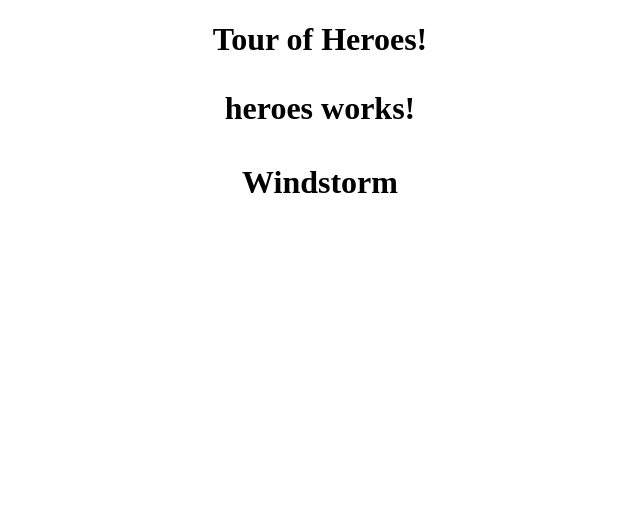
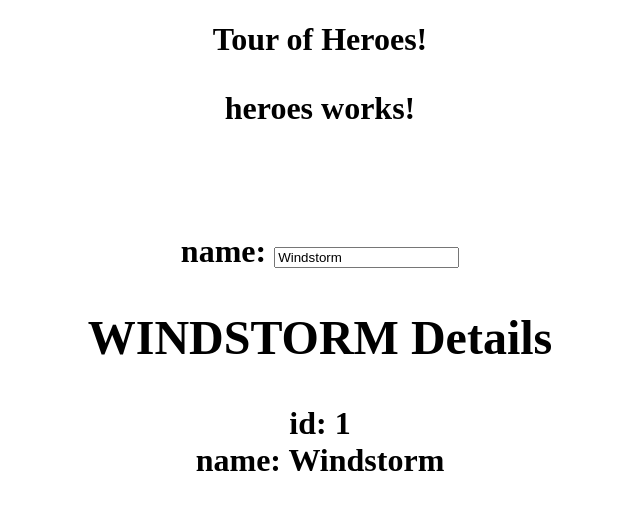
Before and after one commit to Vanals/Angular-tour-of-heroes, an Angular app: page / in a window 1280 px wide. Shown: the top 510 px of the page, without its empty margins (320-960 px from the left). Built offline with nearby package versions, Linux system fonts and the light colour scheme.

Commit message:
Applied the UppercasePipe to format the hero.name use two-way data binding with the ngModel directive Imported FormsModule in the AppModule

```diff
--- a/src/app/app.module.ts
+++ b/src/app/app.module.ts
@@ -1,6 +1,6 @@
 import { BrowserModule } from '@angular/platform-browser';
 import { NgModule } from '@angular/core';
-
+import { FormsModule } from '@angular/forms';
 
 import { AppComponent } from './app.component';
 import { HeroesComponent } from './heroes/heroes.component';
@@ -12,7 +12,8 @@
     HeroesComponent
   ],
   imports: [
-    BrowserModule
+    BrowserModule,
+    FormsModule
   ],
   providers: [],
   bootstrap: [AppComponent]
--- /dev/null
+++ b/src/app/hero.ts
@@ -0,0 +1,4 @@
+export class Hero {
+  id: number;
+  name: string;
+}
--- a/src/app/heroes/heroes.component.html
+++ b/src/app/heroes/heroes.component.html
@@ -1,7 +1,15 @@
 <p>
   heroes works!
+</p>
   <br>
   <br>
 
-  {{hero}}
-</p>
+  <div>
+    <label>name:
+      <input [(ngModel)]="hero.name" placeholder="name">
+    </label>
+</div>
+
+  <h2>{{ hero.name | uppercase }} Details </h2>
+  <div><span>id: </span>{{hero.id}}</div>
+  <div><span>name: </span>{{hero.name}}</div>
--- a/src/app/heroes/heroes.component.ts
+++ b/src/app/heroes/heroes.component.ts
@@ -1,4 +1,6 @@
 import { Component, OnInit } from '@angular/core';
+import { Hero } from '../hero';
+
 
 @Component({
   selector: 'app-heroes',
@@ -7,7 +9,10 @@
 })
 export class HeroesComponent implements OnInit {
 
-  hero = 'Windstorm'
+  hero: Hero = {
+    id: 1,
+    name: 'Windstorm'
+  }
 
   constructor() { }
 
```
